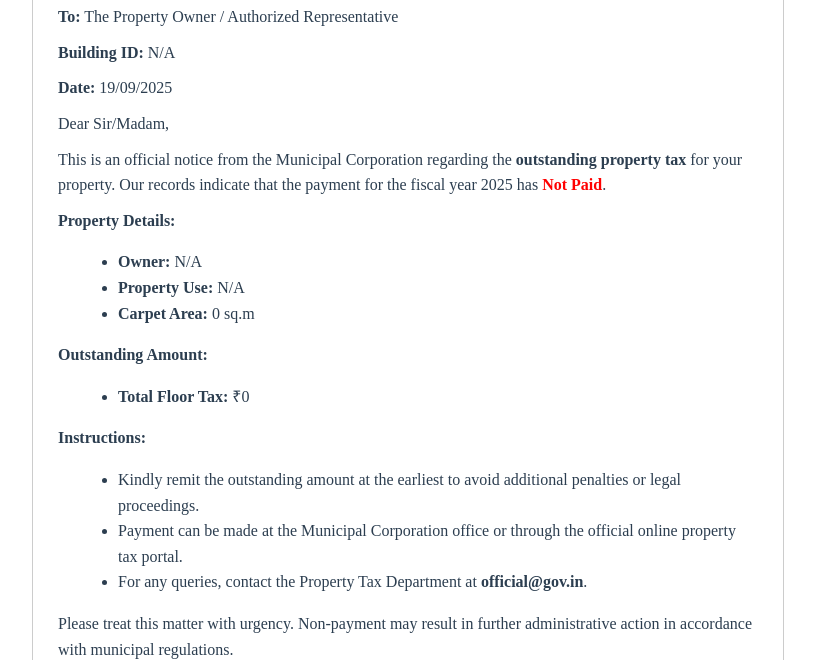
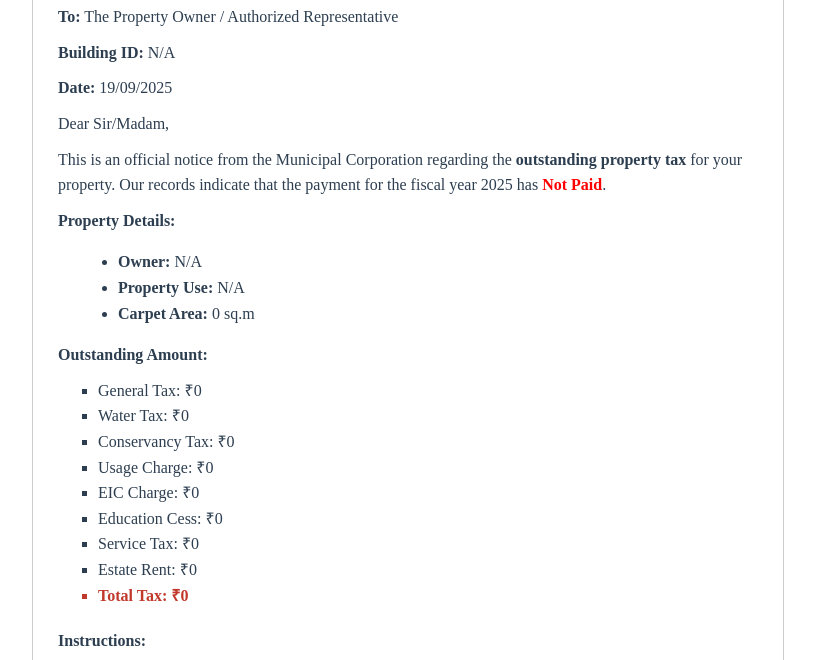
Before and after one commit to satyamkumarpge24339-netizen/Paldi_3D, a plain HTML site: page SendNotice.html in a window 1280 px wide. Shown: the part 140-800 px from the top of the page, without its empty margins (232-1047 px from the left). Drawn offline with Linux system fonts and the light colour scheme.

Commit message:
SendNotice.html

```diff
--- a/SendNotice.html
+++ b/SendNotice.html
@@ -31,6 +31,16 @@
     .highlight {
         font-weight: bold;
     }
+    .tax-breakdown {
+        margin: 10px 0 20px 0;
+    }
+    .tax-breakdown li {
+        list-style-type: square;
+    }
+    .total {
+        font-weight: bold;
+        color: #C0392B;
+    }
 </style>
 </head>
 <body>
@@ -55,8 +65,16 @@
     </ul>
 
     <p><b>Outstanding Amount:</b></p>
-    <ul>
-        <li><b>Total Floor Tax:</b> ₹<span id="totalTax"></span></li>
+    <ul class="tax-breakdown">
+        <li>General Tax: ₹<span id="genTax"></span></li>
+        <li>Water Tax: ₹<span id="waterTax"></span></li>
+        <li>Conservancy Tax: ₹<span id="consTax"></span></li>
+        <li>Usage Charge: ₹<span id="usageCharge"></span></li>
+        <li>EIC Charge: ₹<span id="eic"></span></li>
+        <li>Education Cess: ₹<span id="eduCess"></span></li>
+        <li>Service Tax: ₹<span id="serviceTax"></span></li>
+        <li>Estate Rent: ₹<span id="estateRent"></span></li>
+        <li class="total">Total Tax: ₹<span id="totalTax"></span></li>
     </ul>
 
     <p><b>Instructions:</b></p>
@@ -77,14 +95,24 @@
     const owner = urlParams.get('owner') || "N/A";
     const useType = urlParams.get('use') || "N/A";
     const carpet = urlParams.get('carpet') || "0";
-    const totalTax = urlParams.get('tax') || "0";
-    const status = urlParams.get('status') || "Unpaid"; // Payment status passed from Arcade
+    const totalTax = urlParams.get('totalTax') || "0";
+    const status = urlParams.get('status') || "Unpaid";
 
     // Populate static fields
     document.getElementById("bID").innerText = bID;
     document.getElementById("owner").innerText = owner;
     document.getElementById("useType").innerText = useType;
     document.getElementById("carpet").innerText = carpet;
+
+    // Tax details
+    document.getElementById("genTax").innerText = urlParams.get('genTax') || "0";
+    document.getElementById("waterTax").innerText = urlParams.get('waterTax') || "0";
+    document.getElementById("consTax").innerText = urlParams.get('consTax') || "0";
+    document.getElementById("usageCharge").innerText = urlParams.get('usageCharge') || "0";
+    document.getElementById("eic").innerText = urlParams.get('eic') || "0";
+    document.getElementById("eduCess").innerText = urlParams.get('eduCess') || "0";
+    document.getElementById("serviceTax").innerText = urlParams.get('serviceTax') || "0";
+    document.getElementById("estateRent").innerText = urlParams.get('estateRent') || "0";
     document.getElementById("totalTax").innerText = totalTax;
 
     // Current date
@@ -107,7 +135,7 @@
             `This is an official notice from the Municipal Corporation regarding the <b>outstanding property tax</b> for your property. Our records indicate that the payment for the fiscal year ${fiscalYear} has <span style="color:red; font-weight:bold;">Not Paid</span>.`;
 
         instructionsEl.innerHTML = `
-            <li>Kindly remit the outstanding amount at the earliest to avoid additional penalties or legal proceedings.</li>
+            <li>Kindly remit the outstanding amount of <b>₹${totalTax}</b> at the earliest to avoid penalties or legal proceedings.</li>
             <li>Payment can be made at the Municipal Corporation office or through the official online property tax portal.</li>
             <li>For any queries, contact the Property Tax Department at <b>official@gov.in</b>.</li>
         `;
@@ -119,7 +147,7 @@
             `This is an official notice from the Municipal Corporation regarding the <b>partial payment of property tax</b> for your property. Our records indicate that for the fiscal year ${fiscalYear}, the payment status is <span style="color:orange; font-weight:bold;">Partially Paid</span>.`;
 
         instructionsEl.innerHTML = `
-            <li>Please settle the remaining balance immediately to avoid penalties or legal proceedings.</li>
+            <li>The remaining balance of <b>₹${totalTax}</b> must be settled immediately to avoid penalties or legal proceedings.</li>
             <li>You may verify the balance on the official property tax portal or visit the Municipal Corporation office.</li>
             <li>For assistance, contact the Property Tax Department at <b>official@gov.in</b>.</li>
         `;
```
